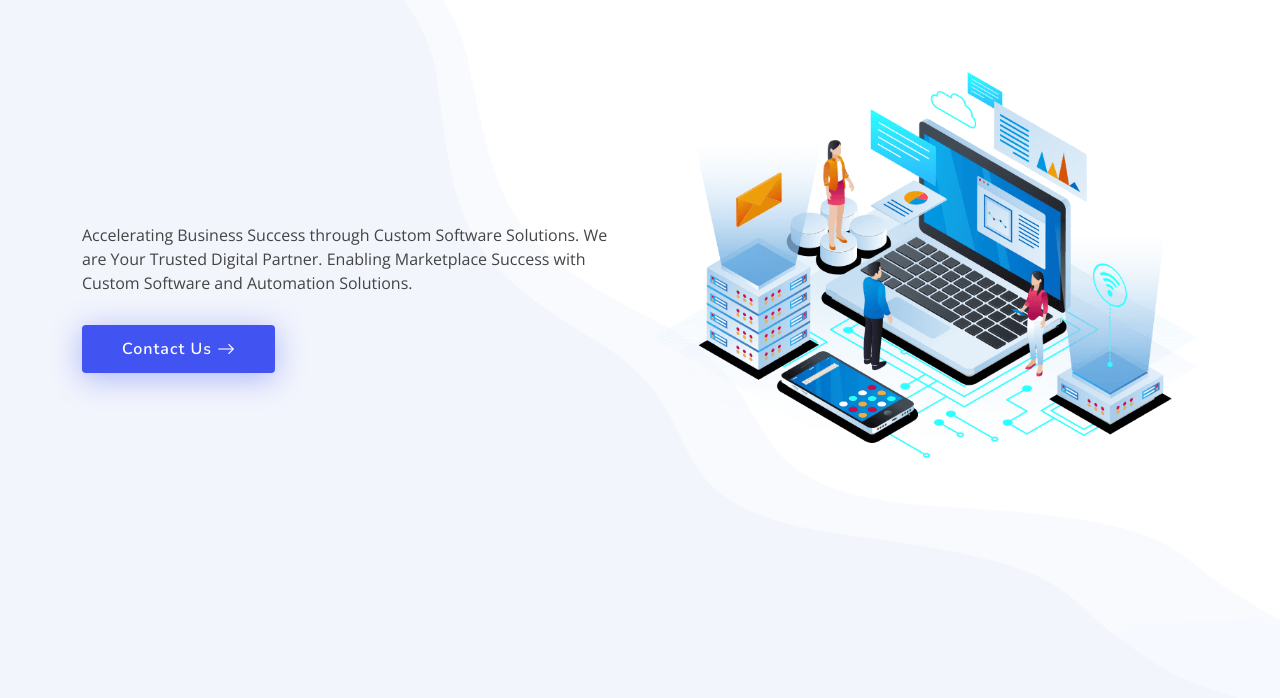
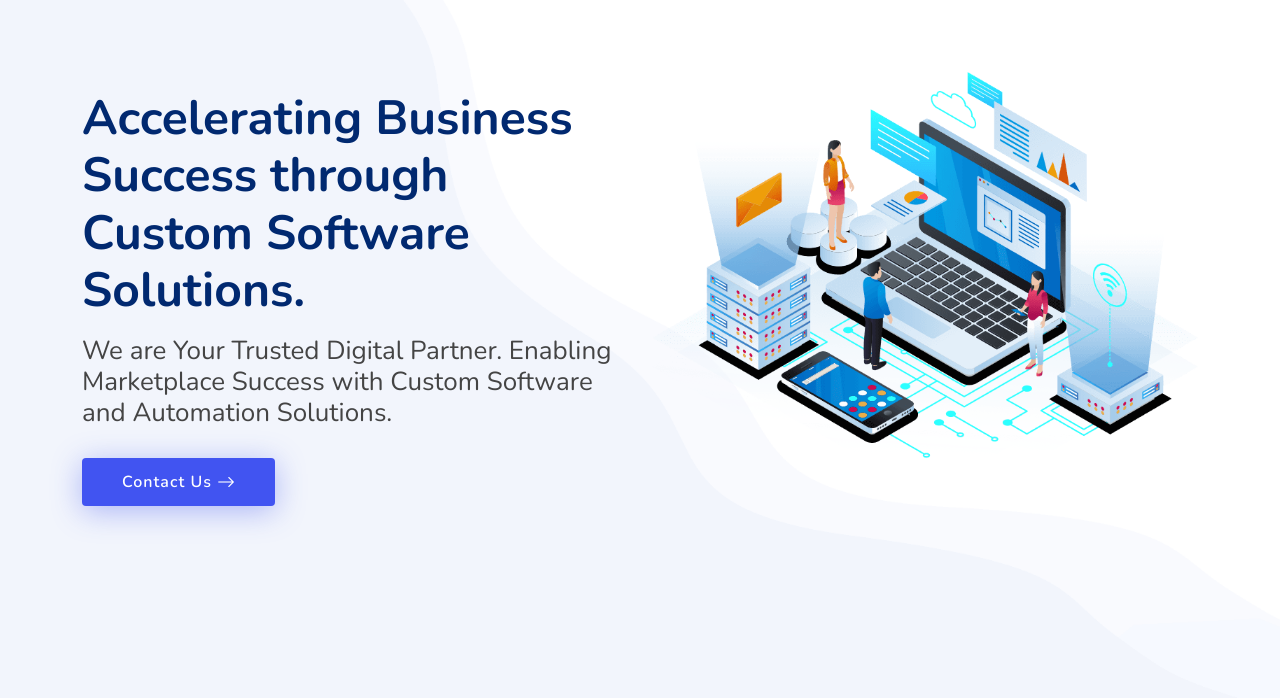
Before and after one commit to Abubakarsq/webodyno.github.io, a plain HTML site: page index.html in a window 1280 px wide. Shown: the part 102-800 px from the top of the page. Drawn offline with nearby package versions, Linux system fonts and the light colour scheme; a script that the page names is missing.

Commit message:
Update index.html

```diff
--- a/index.html
+++ b/index.html
@@ -65,8 +65,8 @@
     <div class="container">
       <div class="row">
         <div class="col-lg-6 d-flex flex-column justify-content-center">
-          <h1">Accelerating Business Success through Custom Software Solutions.</h1>
-          <h2">We are Your Trusted Digital Partner. Enabling Marketplace Success
+          <h1>Accelerating Business Success through Custom Software Solutions.</h1>
+          <h2>We are Your Trusted Digital Partner. Enabling Marketplace Success
             with Custom Software and Automation Solutions.</h2>
           <div>
             <div class="text-center text-lg-start">
@@ -803,7 +803,7 @@
   <!-- ======= Contact Section ======= -->
   <section id="contact" class="contact">
 
-    <div class="container" data-aos="fade-up">
+    <div class="container">
 
       <header class="section-header">
         <h2>Contact</h2>
```
